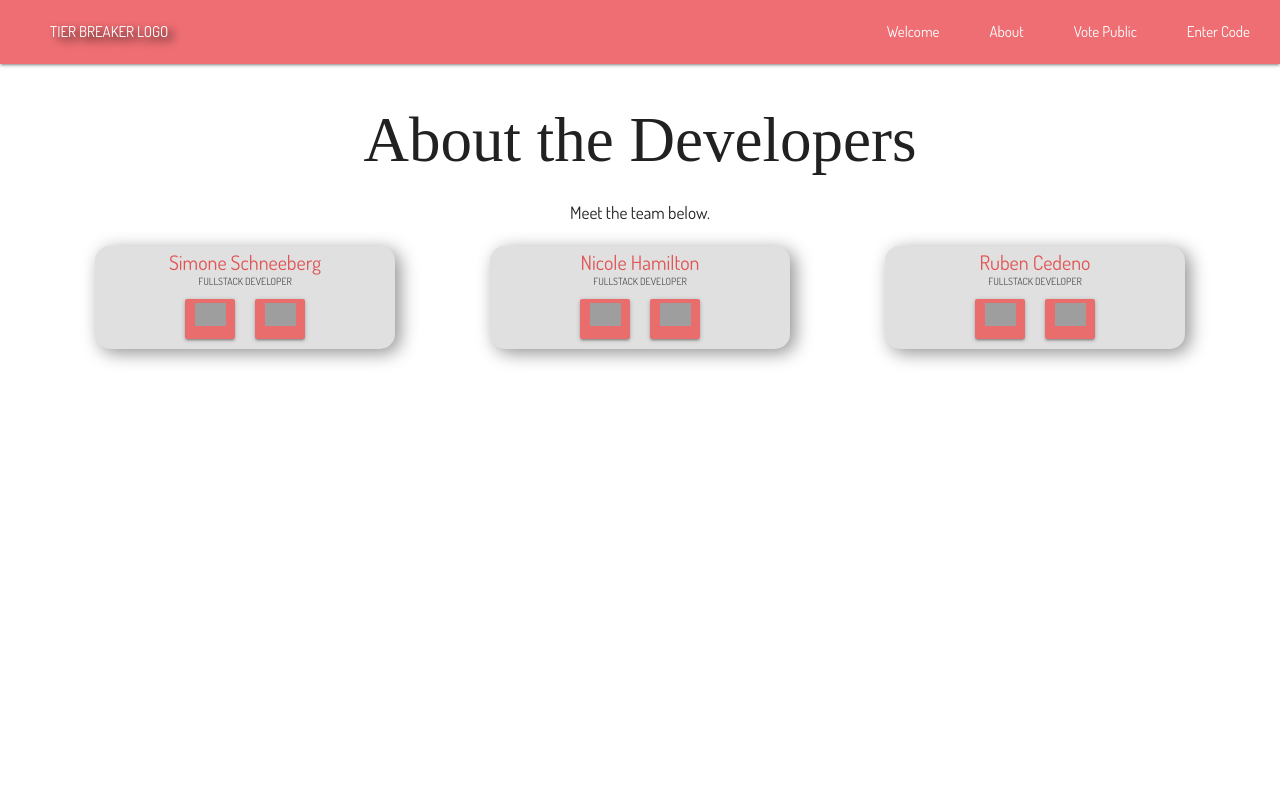
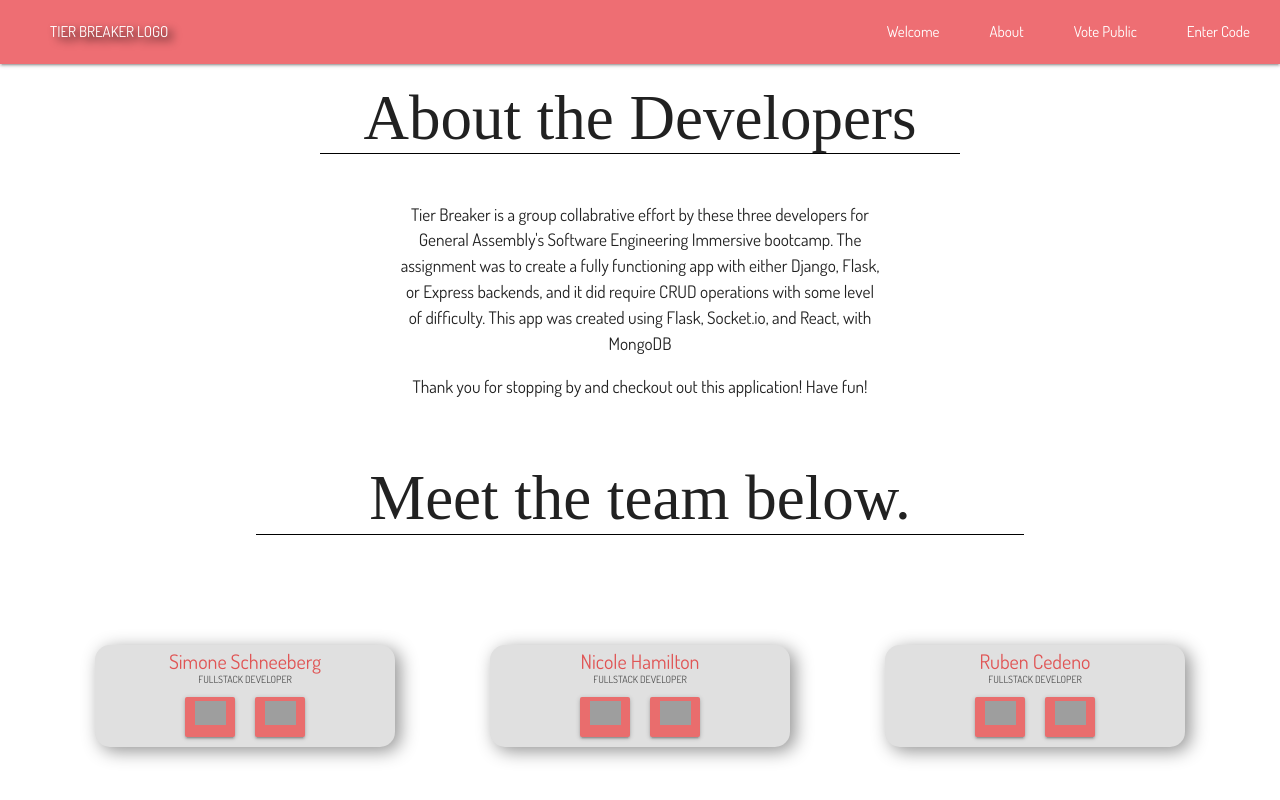
Before and after one commit to NikkiHmltn/tier-breaker, a React (Create React App) app: page /about in a window 1280 px wide. Shown: the top 800 px of the page. Built offline with nearby package versions, Linux system fonts and the light colour scheme; grey boxes are pictures that could not be loaded; a web font is replaced by a local one.

Commit message:
added words to about plus some style

```diff
--- a/src/components/About.js
+++ b/src/components/About.js
@@ -5,11 +5,17 @@ const About = () => {
     return (
         <div>
             <div className="about-dev-parent">
-                <h1 className="title">About the Developers</h1>
-                <div className="hr"></div>
+                <h1 className="title" style={{
+                    margin: "20px auto",
+                    borderBottom: "black solid 1px",
+                    maxWidth: "50%"}}>About the Developers</h1>
+                <div className="hr">
+                    <p>Tier Breaker is a group collabrative effort by these three developers for General Assembly's Software Engineering Immersive bootcamp. The assignment was to create a fully functioning app with either Django, Flask, or Express backends, and it did require CRUD operations with some level of difficulty. This app was created using Flask, Socket.io, and React, with MongoDB </p>
+                    <p>Thank you for stopping by and checkout out this application! Have fun!</p>
+                </div>
                 <div className="row">
                     <div className="dev-p">
-                        <p>Meet the team below.</p>
+                        <h1 className="meet-title">Meet the team below.</h1>
                     </div>
                 </div>
                 <div className="about">
--- a/src/components/Bracket.js
+++ b/src/components/Bracket.js
@@ -32,7 +32,6 @@ export default class Bracket extends Component {
         } else {
             socket = this.state.socket;
         }
-
         this.setState({ loading: true });
         axios
             .get(`${process.env.REACT_APP_SERVER_URL}/bracket/${this.state.key}`)
@@ -99,7 +98,7 @@ export default class Bracket extends Component {
             .put(`${process.env.REACT_APP_SERVER_URL}/bracket/${this.state.key}/vote`, votingCount)
             .then((res) => {
                 console.log(res);
-                if (res.data.vote.includes('updated')) {
+                if (res.data.msg.includes('updated')) {
                     this.setState({ voted: 'disabled' });
                 } else {
                     this.setState({ error: true });
--- a/src/components/css/About.css
+++ b/src/components/css/About.css
@@ -32,6 +32,7 @@
     display:flex;
     justify-content:space-evenly;
     filter: drop-shadow(5px 4px 9px #919191);
+    margin: 0 0 4rem 0;
 }
 
 .card-title-dev {
@@ -60,6 +61,19 @@
     display: inline;
 }
 
+.hr {
+    width: 500px;
+    height: 200px;
+    padding: 10px;
+    margin: 0px auto;
+}
+
+.meet-title {
+    margin: 6rem auto;
+    border-bottom: black solid 1px;
+    max-width: 60%;
+}
+
 @media (max-width: 700px) {
     .about{
         display:flex;
```
